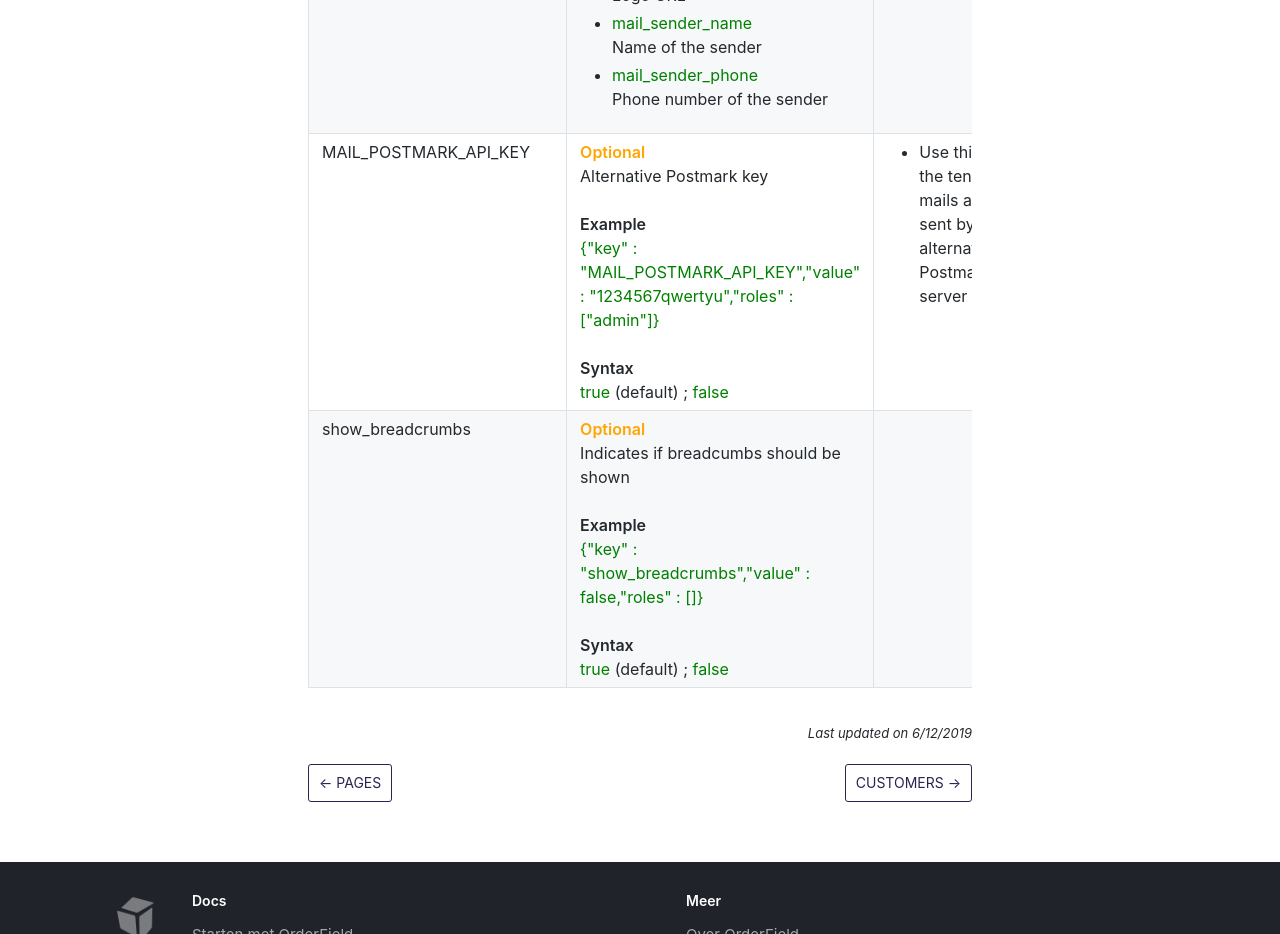
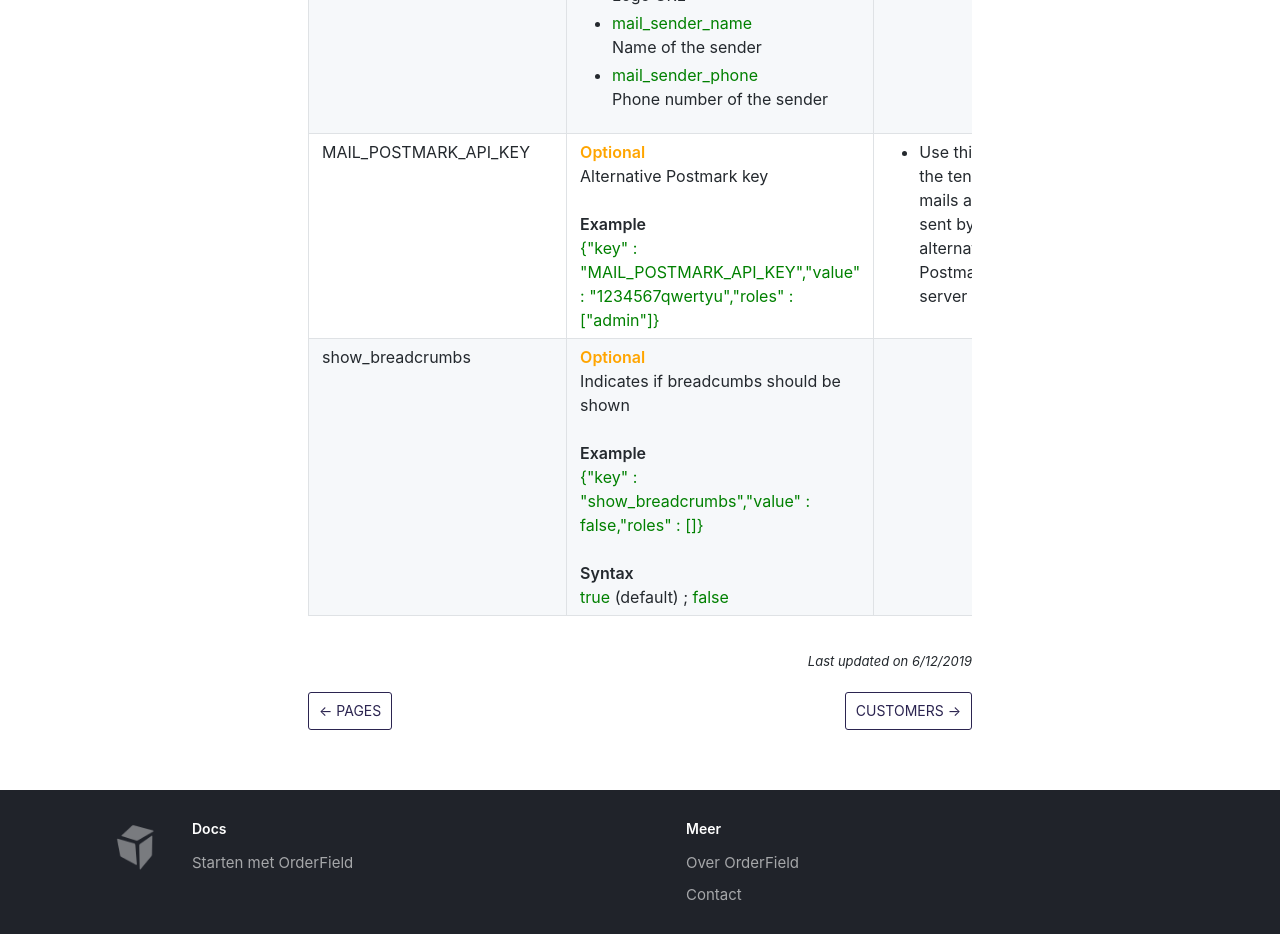
Before and after one commit to N1k41/orderfield-docs, a plain HTML site: page docs/tenants.html in a window 1280 px wide. Shown: the part 2680-3614 px from the top of the page. Drawn offline with nearby package versions, Linux system fonts and the light colour scheme.

Commit message:
Deploy website
Deploy website version based on 9e53236ce991b70a51c2ca71b680db1444fe4ef6

```diff
--- a/docs/tenants.html
+++ b/docs/tenants.html
@@ -77,7 +77,7 @@
 <tr><td>MAIL_ORDER_CONFIRMATION</td><td><span style="color:orange"><strong>Optional</strong> </span> <br />Settings of the order confirmation emails <br /><br /><strong>Sub-attributes</strong> <br /><ul><li><span style="color:green">mail_from</span><br/>From-address</li><li><span style="color:green">mail_cc</span> (array)<br/>CC to </li><li><span style="color:green">mail_bcc</span> (array)<br/>BCC to</li><li><span style="color:green">default_template_id</span><br/>Postmark template ID</li><li><span style="color:green">template_ids</span> (array)<br/>Postmark template ID per language</li><li><span style="color:green">logo_url</span><br/>Logo URL</li><li><span style="color:green">mail_sender_name</span><br/>Name of the sender</li></ul></td><td><ul><li>If no settings are available, the default OrderField values are used</li></ul></td></tr>
 <tr><td>MAIL_PASSWORD_RESET</td><td><span style="color:orange"><strong>Optional</strong> </span> <br />Settings of the password reset emails <br /><br /><strong>Sub-attributes</strong> <br /><ul><li><span style="color:green">mail_from</span><br/>From-address</li><li><span style="color:green">mail_cc</span> (array)<br/>CC to </li><li><span style="color:green">mail_bcc</span> (array)<br/>BCC to</li><li><span style="color:green">default_template_id</span><br/>Postmark template ID</li><li><span style="color:green">template_ids</span> (array)<br/>Postmark template ID per language</li><li><span style="color:green">logo_url</span><br/>Logo URL</li><li><span style="color:green">mail_sender_name</span><br/>Name of the sender</li></ul></td><td><ul><li>If no settings are available, the default OrderField values are used</li></ul></td></tr>
 <tr><td>MAIL_QUOTE_CONFIRMATION</td><td><span style="color:orange"><strong>Optional</strong> </span> <br />Settings of the quote emails <br /><br /><strong>Sub-attributes</strong> <br /><ul><li><span style="color:green">mail_from</span><br/>From-address</li><li><span style="color:green">mail_cc</span> (array)<br/>CC to </li><li><span style="color:green">mail_bcc</span> (array)<br/>BCC to</li><li><span style="color:green">default_template_id</span><br/>Postmark template ID</li><li><span style="color:green">template_ids</span> (array)<br/>Postmark template ID per language</li><li><span style="color:green">logo_url</span><br/>Logo URL</li><li><span style="color:green">mail_sender_name</span><br/>Name of the sender</li><li><span style="color:green">mail_sender_phone</span><br/>Phone number of the sender</li></ul></td><td><ul><li>If no settings are available, the default OrderField values are used</li></ul></td></tr>
-<tr><td>MAIL_POSTMARK_API_KEY</td><td><span style="color:orange"><strong>Optional</strong> </span> <br />Alternative Postmark key<br /><br /><strong>Example</strong> <br /> <span style="color:green">{&quot;key&quot; : &quot;MAIL_POSTMARK_API_KEY&quot;,&quot;value&quot; : &quot;1234567qwertyu&quot;,&quot;roles&quot; : [&quot;admin&quot;]}</span><br/><br /> <strong>Syntax</strong> <br /> <span style="color:green">true</span> (default) ; <span style="color:green">false</span></td><td><ul><li>Use this if the tenant mails are sent by an alternative Postmark server</li></ul></td></tr>
+<tr><td>MAIL_POSTMARK_API_KEY</td><td><span style="color:orange"><strong>Optional</strong> </span> <br />Alternative Postmark key<br /><br /><strong>Example</strong> <br /> <span style="color:green">{&quot;key&quot; : &quot;MAIL_POSTMARK_API_KEY&quot;,&quot;value&quot; : &quot;1234567qwertyu&quot;,&quot;roles&quot; : [&quot;admin&quot;]}</span></td><td><ul><li>Use this if the tenant mails are sent by an alternative Postmark server</li></ul></td></tr>
 <tr><td>show_breadcrumbs</td><td><span style="color:orange"><strong>Optional</strong> </span> <br />Indicates if breadcumbs should be shown<br /><br /><strong>Example</strong> <br /> <span style="color:green">{&quot;key&quot; : &quot;show_breadcrumbs&quot;,&quot;value&quot; : false,&quot;roles&quot; : []}</span><br/><br /> <strong>Syntax</strong> <br /> <span style="color:green">true</span> (default) ; <span style="color:green">false</span></td><td></td></tr>
 </tbody>
 </table>
```
Also changed, not shown: docs/tenants/index.html (+1 -1 lines).
